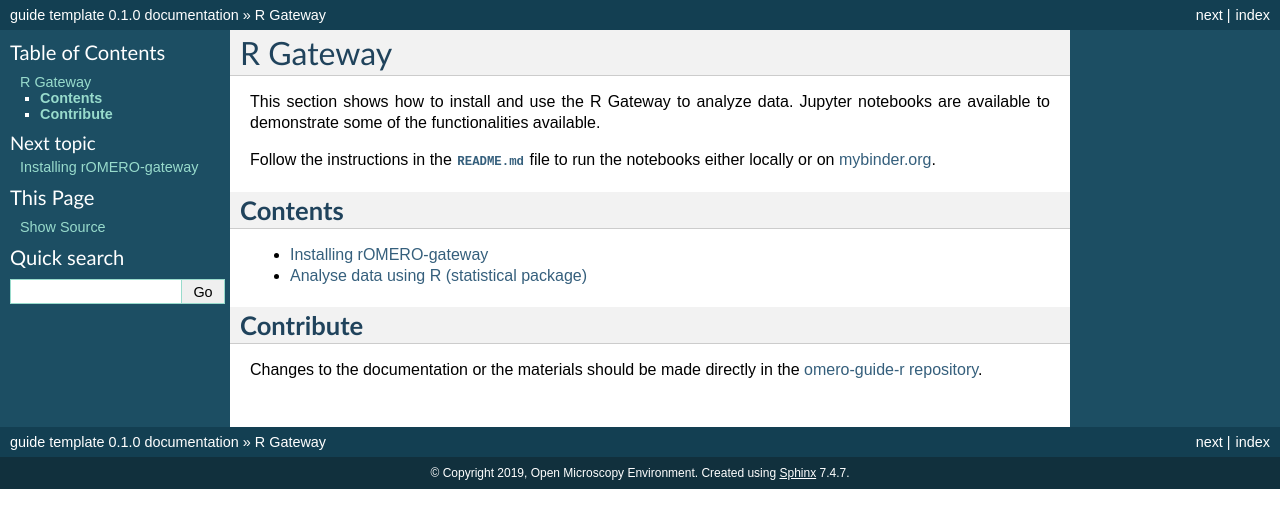
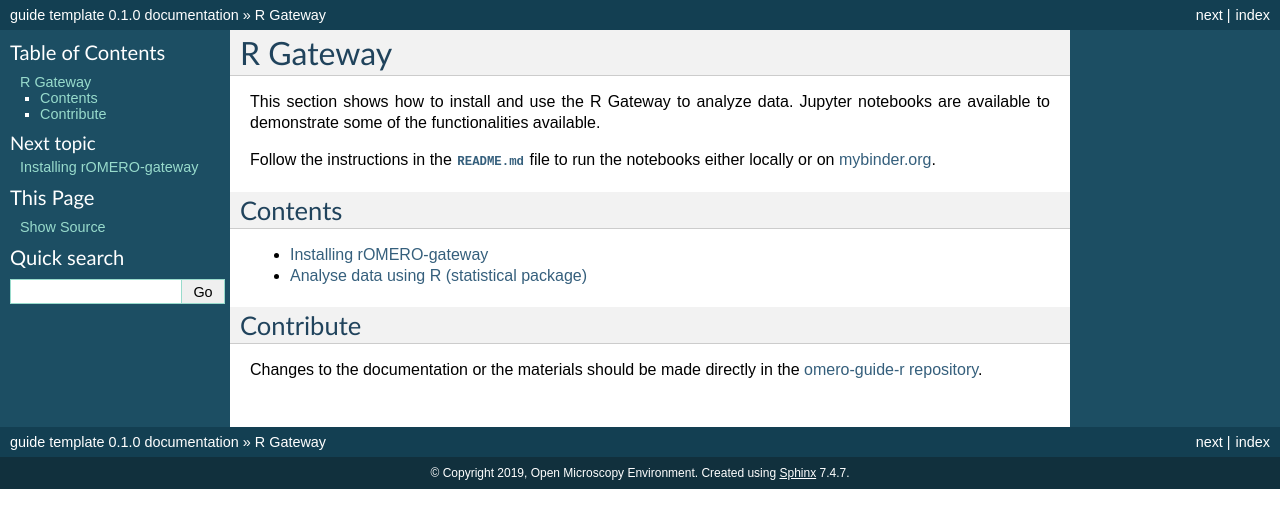
Before and after one commit to ome/omero-guide-r, a Sphinx documentation site: the page built from docs/index.rst, in a window 1280 px wide. Shown: the top 528 px of the page. Built offline with Sphinx 7.4.7, drawn with Linux system fonts in a browser that asks for light colours.

Commit message:
fix display

```diff
--- a/docs/index.rst
+++ b/docs/index.rst
@@ -5,11 +5,11 @@
 Jupyter notebooks are available to demonstrate some of the functionalities available.
 
 Follow the instructions in the
-:download:`README.md <https://github.com/ome/omero-guide-r/blob/master/README.md>` file to run the notebooks either locally or on `mybinder.org <https://mybinder.org/v2/gh/ome/omero-guide-r/master?filepath=notebooks>`_.
+:download:`README.md <https://github.com/ome/omero-guide-r/blob/master/README.md>` file to run the notebooks either locally or on `mybinder.org <https://mybinder.org/v2/gh/ome/omero-guide-r/master?filepath=notebooks>`__.
 
 
-**Contents**
-------------
+Contents
+--------
 
 .. toctree::
    :maxdepth: 1
@@ -18,7 +18,7 @@
    r_walkthrough
 
 
-**Contribute**
---------------
+Contribute
+----------
 
 Changes to the documentation or the materials should be made directly in the `omero-guide-r repository <https://github.com/ome/omero-guide-r>`_.
```
